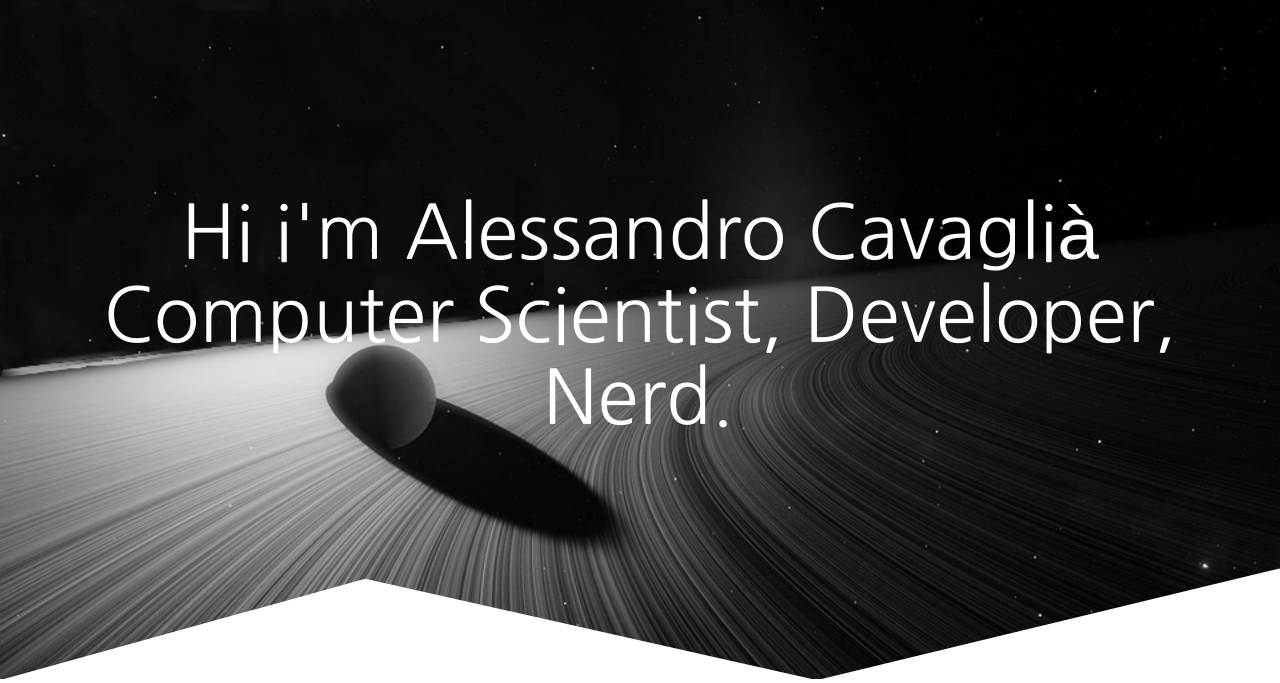
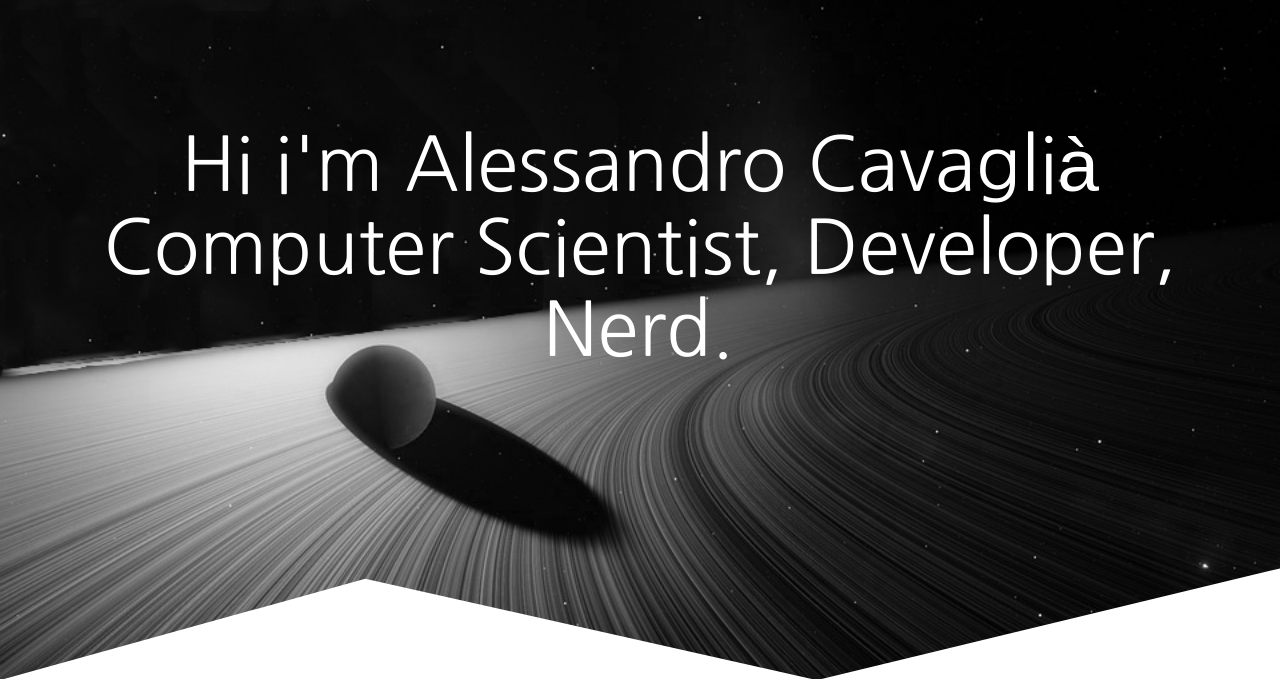
Before and after one commit to AlessandroCavaglia/Alessandrocavaglia.github.io, a PHP site: page /TestNewHome.html in a window 1280 px wide. Shown: the part 71-754 px from the top of the page. Run offline with PHP 8.4, Linux system fonts and the light colour scheme; some libraries are stand-ins or nearby versions.

```diff
--- a/CSS/Style2.css
+++ b/CSS/Style2.css
@@ -107,7 +107,7 @@ body {
     color:#fff;
     font-size: 75px;
     position: absolute;
-    top: 40%;
+    top: 30%;
     transform: translateY(-40%);
     text-align: center;
     padding-left: 5%;
```
